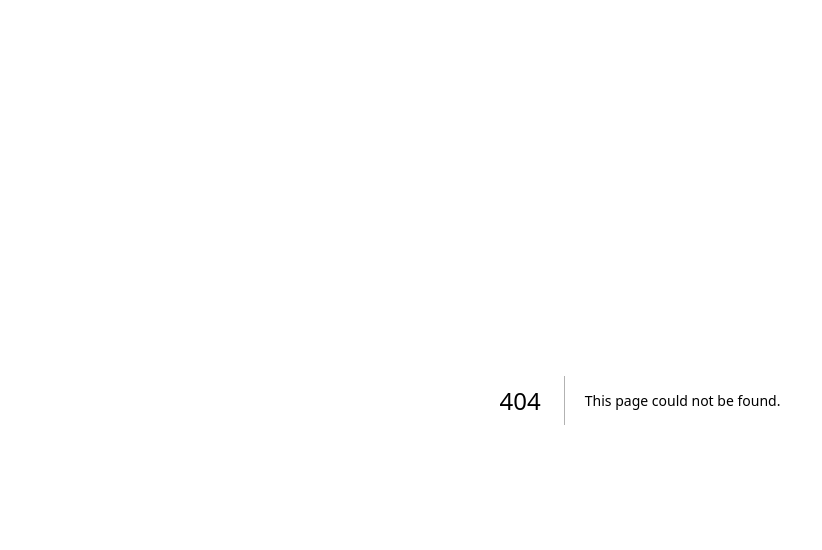
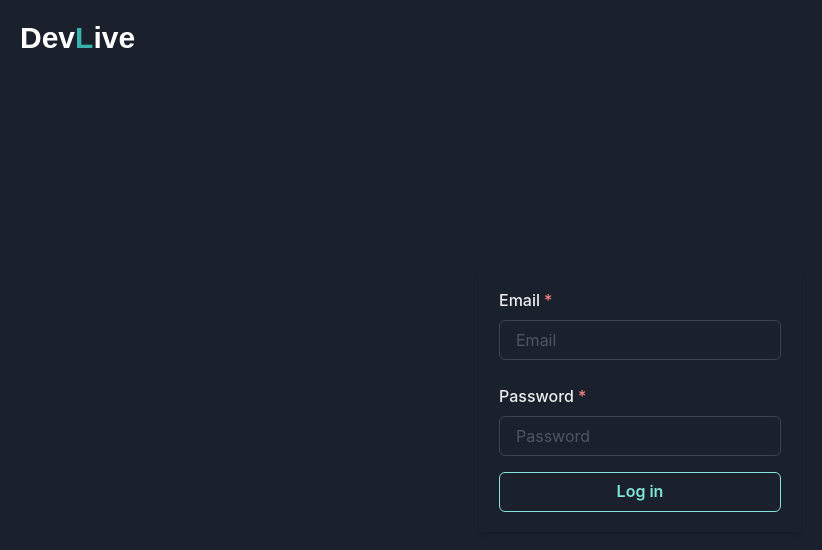
Before and after one commit to BrandonArce27/devcoaching-ui, a Next.js app: page /auth/login in a window 1280 px wide. Before the commit this address had no page. Shown: the top 550 px of the page, without its empty margins (0-822 px from the left). Built offline with nearby package versions, Linux system fonts and the light colour scheme.

Commit message:
feat(login): add layout component

```diff
--- /dev/null
+++ b/src/pages/auth/login.tsx
@@ -0,0 +1,129 @@
+import { useMutation } from "@apollo/client";
+
+import gql from "graphql-tag";
+
+import React from "react";
+
+import { useRouter } from "next/router";
+
+import {
+  Box,
+  Button,
+  FormControl,
+  FormLabel,
+  Input,
+  Flex,
+  useColorMode,
+  Heading,
+} from "@chakra-ui/react";
+
+import { useTranslate } from "@/shared/hooks";
+
+const LOGIN_MUTATION = gql`
+  mutation Login($email: String!, $password: String!) {
+    login(data: { email: $email, password: $password }) {
+      access_token
+      expiresAt
+      user {
+        id
+        email
+      }
+    }
+  }
+`;
+
+type LoginData = {
+  login: {
+    access_token: string;
+    expiresAt: string;
+    user: {
+      id: string;
+      email: string;
+    };
+  };
+};
+
+function Login() {
+  const { colorMode } = useColorMode();
+  const { t } = useTranslate()
+
+  console.log(t('login.form.email'))
+
+  const isDark = colorMode === "dark";
+
+  const [login] = useMutation<LoginData>(LOGIN_MUTATION);
+
+  const router = useRouter();
+
+  const handleSubmit = async (event: React.FormEvent<HTMLFormElement>) => {
+    event.preventDefault();
+
+    const target = event.target as typeof event.target & {
+      email: { value: string };
+      password: { value: string };
+    };
+
+    const email = target.email.value;
+    const password = target.password.value;
+
+    const response = await login({ variables: { email, password } });
+    const token = response.data?.login.access_token;
+
+    if (token) {
+      localStorage.setItem("authToken", token);
+      router.push("/");
+    }
+  };
+
+  return (
+    <>
+      <Heading
+        as="h1"
+        size="lg"
+        position="absolute"
+        top={5}
+        left={5}
+        fontFamily="Arial, sans-serif"
+      >
+        <Box as="span" color="white">
+          Dev
+        </Box>
+        <Box as="span" color="#38B2AC">
+          L
+        </Box>
+        <Box as="span" color="white">
+          ive
+        </Box>
+      </Heading>
+      <Flex minHeight="100vh" alignItems="center" justifyContent="center">
+        <Box
+          as="form"
+          onSubmit={handleSubmit}
+          p={5}
+          shadow="md"
+          borderWidth={isDark ? 0 : 1}
+        >
+          <FormControl id="email" isRequired>
+            <FormLabel>Email</FormLabel>
+            <Input name="email" type="email" placeholder="Email" />
+          </FormControl>
+          <FormControl id="password" isRequired mt={6}>
+            <FormLabel>Password</FormLabel>
+            <Input name="password" type="password" placeholder="Password" />
+          </FormControl>
+          <Button
+            colorScheme="teal"
+            variant="outline"
+            type="submit"
+            width="full"
+            mt={4}
+          >
+            Log in
+          </Button>
+        </Box>
+      </Flex>
+    </>
+  );
+}
+
+export default Login;
```
